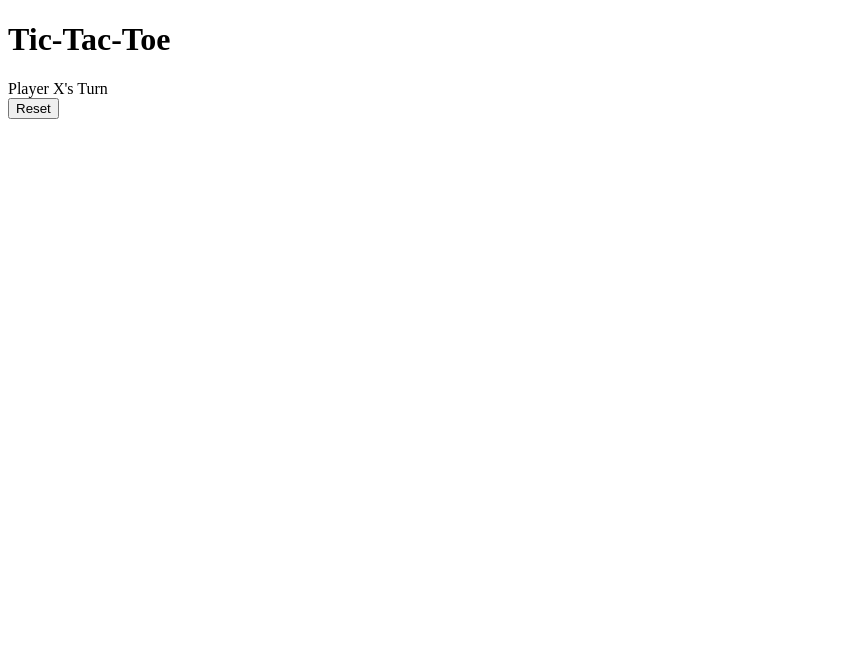
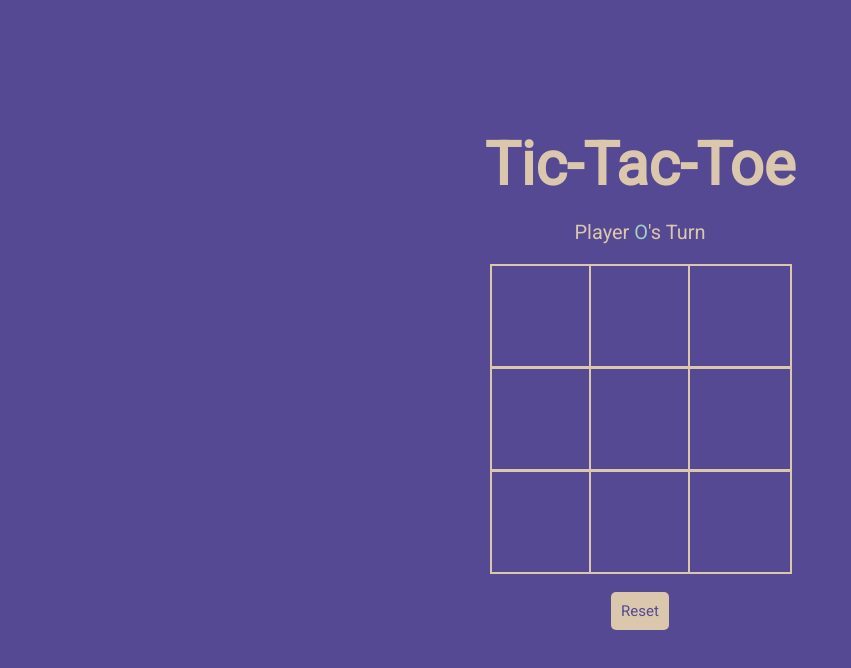
Before and after one commit to LewisC0/milestone-project-two, a plain HTML site: page index.html in a window 1280 px wide. Shown: the whole page, without its empty margins (0-851 px from the left). Drawn offline with Linux system fonts and the light colour scheme.

Commit message:
Added css styling

```diff
--- a/assets/css/style.css
+++ b/assets/css/style.css
@@ -0,0 +1,81 @@
+@import url('https://fonts.googleapis.com/css2?family=Roboto&display=swap');
+
+
+*{
+    padding: 0;
+    margin: 0;
+    font-family: 'Roboto', sans-serif;
+    background-color: #554994;
+}
+
+/* Game title and text */
+
+.game-background{
+    height: 100%;
+    padding-top: 1px;
+}
+
+
+#game-title{
+    color: #DBC8AC;
+    margin-top: 10%;
+    text-align: center;
+    font-size: 60px;
+}
+
+.player-turn-display{
+    color: #DBC8AC;
+    margin-top: 1em;
+    margin-bottom: 1em;
+    text-align: center;
+    font-size: 20px;
+
+
+}
+
+/* Game board styling */
+
+.game-container{
+    margin: 0 auto;
+    display: grid;
+    grid-template-columns: 33% 33% 33%;
+    grid-template-rows: 33% 33% 33%;
+    max-width: 300px;
+}
+
+.square{
+    min-width: 100px;
+    min-height: 100px;
+    display: flex;
+    justify-content: center;
+    align-items: center;
+    font-size: 40px;
+    cursor: pointer;
+    border: 2px solid #DBC8AC;
+}
+
+.o-player{
+    color: #9ED2C6;
+}
+
+.x-player{
+    color: #BB6464;
+}
+
+.game-controls{
+    display: flex;
+    justify-content: center;
+    align-items: center;
+    margin-top: 1em;
+}
+
+#reset{
+    background-color: #DBC8AC;
+    color: #554994;
+    border: none;
+    border-radius: 5px;
+    font-size: 15px;
+    padding: 10px;
+    cursor: pointer;
+
+}
--- a/index.html
+++ b/index.html
@@ -10,12 +10,12 @@
 <body>
 
     <main class="game-background">
-        <h1>Tic-Tac-Toe</h1>
+        <h1 id="game-title">Tic-Tac-Toe</h1>
 
 
         <div class="player-turn-display">
 
-            Player <span class="display-player">X</span>'s Turn
+            Player <span class="display-player o-player">O</span>'s Turn
 
         </div>
 
```
